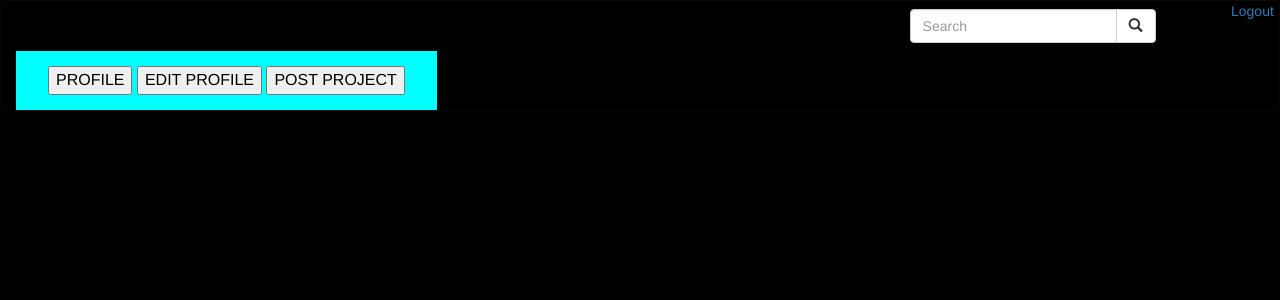
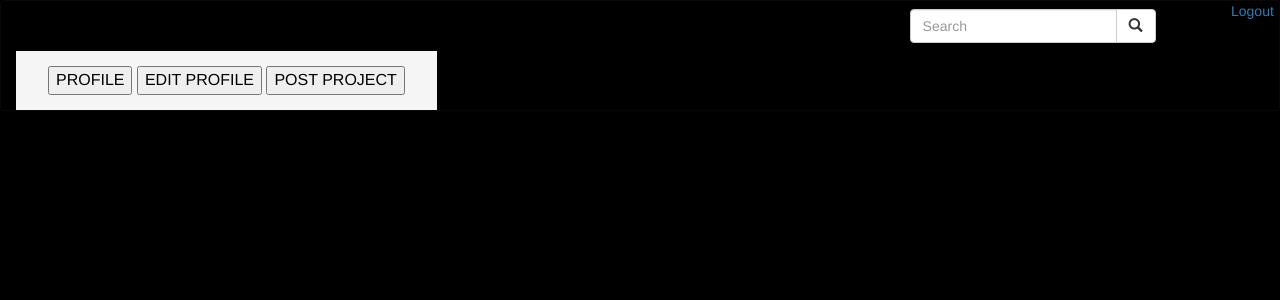
Before and after one commit to HannahChege/Awards, a Django app: page / in a window 1280 px wide. Shown: the top 300 px of the page. Run offline with Django 3.2, Linux system fonts and the light colour scheme; a user stored in the database is signed in; data that the repository does not hold is empty; some libraries are stand-ins or nearby versions.

```diff
--- a/awards/templates/navbar.html
+++ b/awards/templates/navbar.html
@@ -53,7 +53,7 @@ body{
     }
 
 .profiles{
-    background-color: aqua;
+    background-color:whitesmoke;
     border: none;
     color: black;
     padding: 15px 32px;
```
